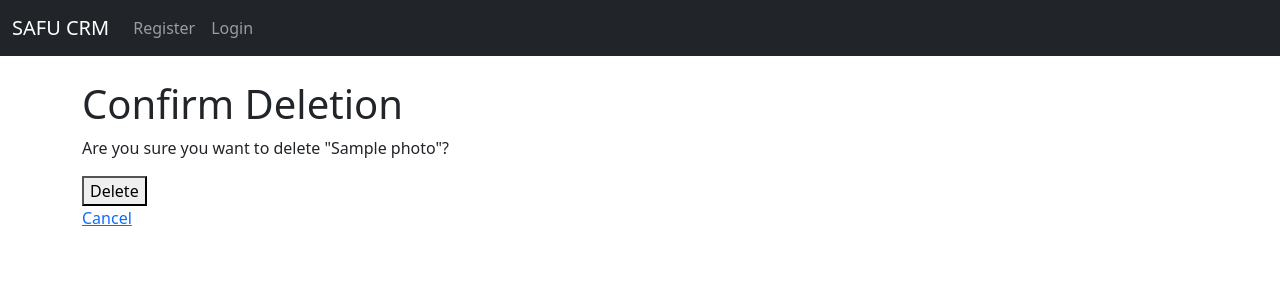
After one commit to WavuaW/Portfolio-ALX, a Django app: template website/templates/photo_confirm_delete.html in a window 1280 px wide. The commit adds this page. Shown: the top 300 px of the page. Run offline with Django 4.2, Linux system fonts and the light colour scheme; the template is opened without the code that fills it: most values are stand-ins (such as "Sample title", 1, 10 or a date in 2020).

Commit message:
confirming delete html template

```diff
--- /dev/null
+++ b/website/templates/photo_confirm_delete.html
@@ -0,0 +1,11 @@
+{% extends "base.html" %}
+
+{% block content %}
+<h1>Confirm Deletion</h1>
+<p>Are you sure you want to delete "{{ photo.title }}"?</p>
+<form method="post">
+    {% csrf_token %}
+    <button type="submit">Delete</button>
+</form>
+<a href="{% url 'photo_list' %}">Cancel</a>
+{% endblock content %}
--- a/website/templates/photo_form.html
+++ b/website/templates/photo_form.html
@@ -1,6 +1,6 @@
 {% extends "base.html" %}
 
-{% block  %}
+{% block content %}
 <h1>{% if form.instance.pk %}Edit Photo{% else %}Upload Photo{% endif %}</h1>
 <form method="post" enctype="multipart/form-data">
     {% csrf_token %}
@@ -8,4 +8,4 @@
     <button type="submit">{% if form.instance.pk %}Update Photo{% else %}Upload Photo{% endif %}</button>
 </form>
 <a href="{% url 'photo_list' %}">Back to Photo List</a>
-{% endblock  %}
+{% endblock content %}
```
